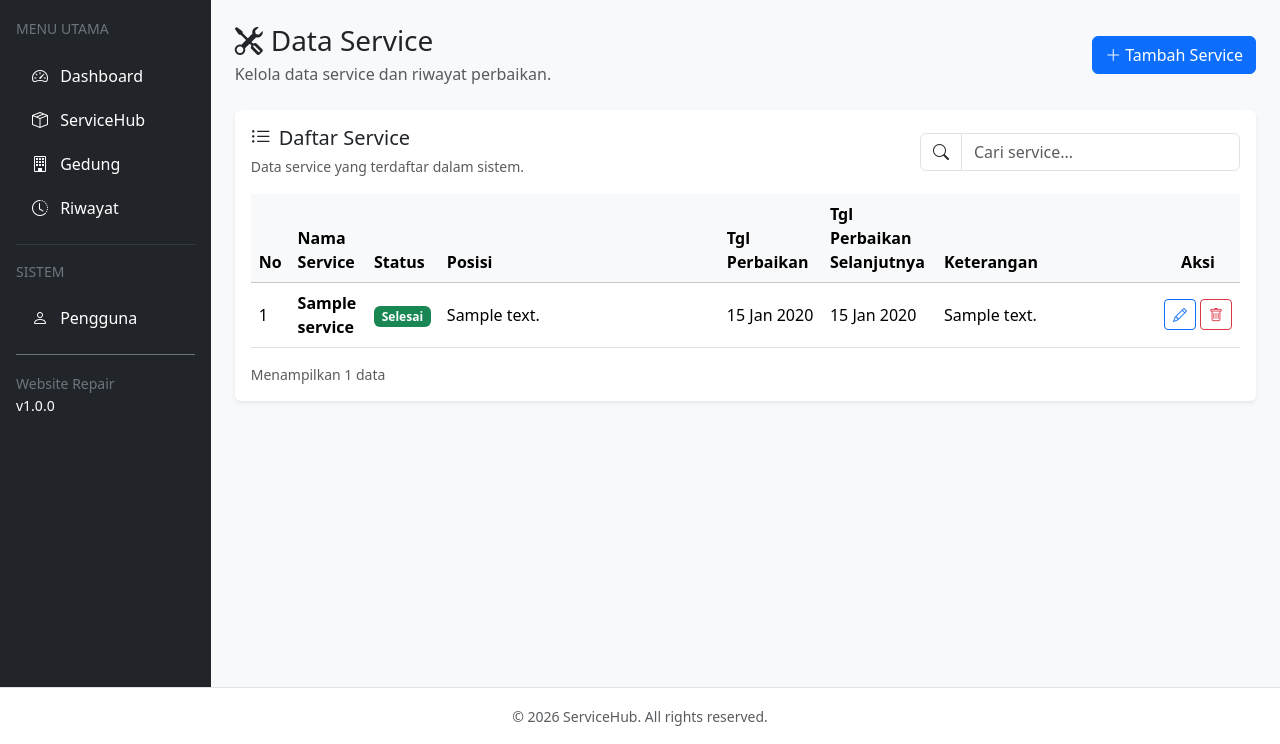
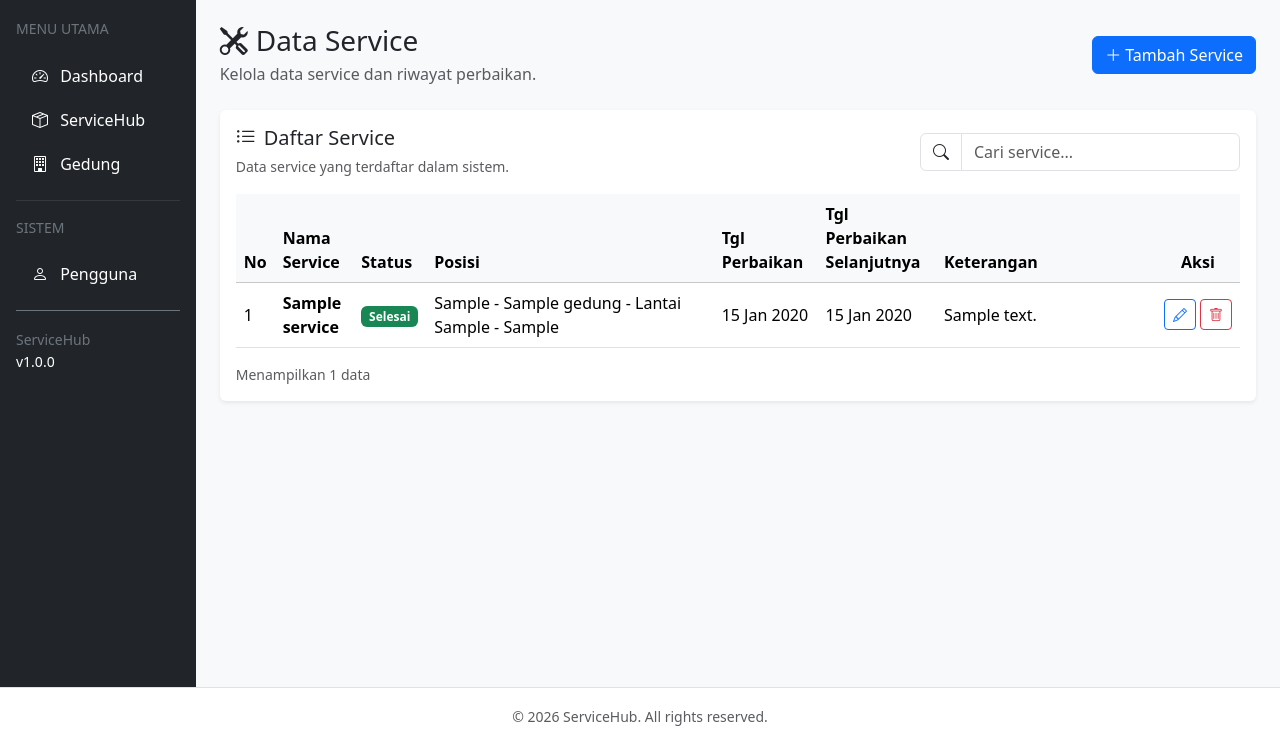
Before and after one commit to enomarozi/Website_Repair, a Flask app: page /service in a window 1280 px wide. Shown: the part 56-800 px from the top of the page. Run offline with Flask 3, Linux system fonts and the light colour scheme; a user stored in the database is signed in; tables that the repository leaves empty hold one stand-in row (values such as "Sample post"); some libraries are stand-ins or nearby versions.

Commit message:
03092026

```diff
--- a/app.py
+++ b/app.py
@@ -1,4 +1,4 @@
-from flask import Flask, render_template, request, redirect, url_for
+from flask import Flask, render_template, request, redirect, url_for, abort
 from flask_login import LoginManager, login_user, logout_user, login_required
 from werkzeug.security import generate_password_hash, check_password_hash
 from flask_wtf.csrf import CSRFProtect
@@ -41,6 +41,7 @@
 	default_limits=[],
 )
 
+PILIHAN_LANTAI = {"1","2","3","4","4.5","5","6"}
 @login_manager.user_loader
 def load_user(user_id):
 	return db.session.get(User, int(user_id))
@@ -122,18 +123,19 @@
 @app.route("/service/tambah", methods=["POST"])
 @login_required
 def service_tambah():
+	gedung = get_gedung_or_404()
 	nama_service = request.form.get("nama_service","").strip()
 	status_service = request.form.get("status_service", "").strip()
-	posisi = request.form.get("posisi", "").strip()
+	gedung_id = request.form.get("gedung_id", "").strip()
 	tgl_perbaikan = request.form.get("tgl_perbaikan", "").strip()
 	tgl_perbaikan_selanjutnya = request.form.get("tgl_perbaikan_selanjutnya", "").strip()
 	keterangan = request.form.get("keterangan", "").strip()
-	if not nama_service or not status_service or not posisi or not tgl_perbaikan_selanjutnya:
+	if not nama_service or not status_service or not gedung_id or not tgl_perbaikan_selanjutnya:
 		return redirect(url_for("service"))
 	service = Service(
 		nama_service=nama_service,
 		status_service=status_service,
-		posisi=posisi,
+		gedung_id=gedung_id,
 		tgl_perbaikan=parse_date(tgl_perbaikan),
 		tgl_perbaikan_selanjutnya=parse_date(tgl_perbaikan_selanjutnya),
 		keterangan=keterangan or None
@@ -146,18 +148,19 @@
 @login_required
 def service_edit(id):
 	service = db.get_or_404(Service, id)
+	gedung = get_gedung_or_404()
 	nama_service = request.form.get("nama_service","").strip()
 	status_service = request.form.get("status_service", "").strip()
-	posisi = request.form.get("posisi", "").strip()
+	gedung_id = request.form.get("gedung_id", "").strip()
 	tgl_perbaikan = request.form.get("tgl_perbaikan", "").strip()
 	tgl_perbaikan_selanjutnya = request.form.get("tgl_perbaikan_selanjutnya", "").strip()
 	keterangan = request.form.get("keterangan", "").strip()
-	if not nama_service or not status_service or not posisi or not tgl_perbaikan_selanjutnya:
+	if not nama_service or not status_service or not gedung_id or not tgl_perbaikan_selanjutnya:
 	    return redirect(url_for("service"))
 
 	service.nama_service=nama_service
 	service.status_service=status_service
-	service.posisi=posisi
+	service.gedung_id=gedung_id
 	service.tgl_perbaikan=parse_date(tgl_perbaikan)
 	service.tgl_perbaikan_selanjutnya=parse_date(tgl_perbaikan_selanjutnya)
 	service.keterangan=keterangan or None
@@ -189,6 +192,9 @@
 @app.route("/gedung/tambah", methods=["POST"])
 @login_required
 def gedung_tambah():
+	lantai = request.form.get("lantai")
+	if lantai not in PILIHAN_LANTAI:
+		abort(404)
 	kampus = request.form.get("kampus","").strip()
 	nama_gedung = request.form.get("nama_gedung", "").strip()
 	lantai = request.form.get("lantai", "").strip()
@@ -211,6 +217,9 @@
 @login_required
 def gedung_edit(id):
 	gedung = db.get_or_404(Gedung, id)
+	lantai = request.form.get("lantai")
+	if lantai not in PILIHAN_LANTAI:
+		abort(404)
 	kampus = request.form.get("kampus","").strip()
 	nama_gedung = request.form.get("nama_gedung", "").strip()
 	lantai = request.form.get("lantai", "").strip()
@@ -243,6 +252,15 @@
 	logout_user()
 	return redirect(url_for("login"))
 
+def get_gedung_or_404():
+    gedung_id = request.form.get("gedung_id", type=int)
+    if not gedung_id:
+        abort(404)
+    return db.get_or_404(Gedung, gedung_id)
+
+@app.errorhandler(404)
+def page_not_found(error):
+    return render_template("errors/404.html"), 404
 
 if __name__ == "__main__":
 	with app.app_context():
--- a/models.py
+++ b/models.py
@@ -13,7 +13,8 @@
 	id = db.Column(db.Integer, primary_key=True)
 	nama_service = db.Column(db.String(150), nullable=False)
 	status_service = db.Column(db.String(50), nullable=False, default="Menunggu")
-	posisi = db.Column(db.Text, nullable=False)
+	gedung_id = db.Column(db.Integer,db.ForeignKey("gedung.id"), nullable=False)
+	gedung = db.relationship("Gedung", backref="services")
 	tgl_perbaikan = db.Column(db.Date, nullable=False)
 	tgl_perbaikan_selanjutnya = db.Column(db.Date, nullable=False)
 	keterangan = db.Column(db.Text, nullable=True)
--- a/templates/gedung/index.html
+++ b/templates/gedung/index.html
@@ -1,6 +1,6 @@
 {% extends "layout/base.html" %}
 
-{% block title %}Gedung - Website Repair{% endblock %}
+{% block title %}Gedung - ServiceHub{% endblock %}
 
 {% block content %}
 <div class="d-flex flex-column flex-sm-row justify-content-between align-items-sm-center gap-3 mb-4">
--- a/templates/layout/base.html
+++ b/templates/layout/base.html
@@ -3,7 +3,7 @@
 <head>
     <meta charset="utf-8">
     <meta name="viewport" content="width=device-width, initial-scale=1">
-    <title>{% block title %}Website Repair{% endblock %}</title>
+    <title>{% block title %}ServiceHub{% endblock %}</title>
 
     <link href="https://cdn.jsdelivr.net/npm/bootstrap@5.3.8/dist/css/bootstrap.min.css" rel="stylesheet">
     <link rel="stylesheet" href="https://cdn.jsdelivr.net/npm/bootstrap-icons@1.13.1/font/bootstrap-icons.min.css">
--- a/templates/layout/sidebar.html
+++ b/templates/layout/sidebar.html
@@ -20,25 +20,16 @@
                     Dashboard
                 </a>
             </li>
-
             <li class="nav-item">
                 <a href="{{ url_for('service') }}" class="nav-link text-white">
                     <i class="bi bi-box-seam me-2"></i>
                     ServiceHub
                 </a>
             </li>
-
             <li class="nav-item">
                 <a href="{{ url_for('gedung') }}" class="nav-link text-white">
                     <i class="bi bi-building me-2"></i>
                     Gedung
-                </a>
-            </li>
-
-            <li class="nav-item">
-                <a href="#" class="nav-link text-white">
-                    <i class="bi bi-clock-history me-2"></i>
-                    Riwayat
                 </a>
             </li>
         </ul>
@@ -58,7 +49,7 @@
 
         <div class="mt-auto pt-3">
             <div class="border-top border-secondary pt-3">
-                <small class="text-secondary">Website Repair</small>
+                <small class="text-secondary">ServiceHub</small>
                 <div class="small">v1.0.0</div>
             </div>
         </div>
--- a/templates/modals/service_delete.html
+++ b/templates/modals/service_delete.html
@@ -11,7 +11,12 @@
                     <p class="mb-3">Apakah kamu yakin ingin menghapus service berikut?</p>
                     <div class="alert alert-warning mb-0">
                         <div class="fw-semibold"><i class="bi bi-tools me-2"></i>{{ service.nama_service }}</div>
-                        <div><i class="bi bi-geo-alt me-2"></i>{{ service.posisi }}</div>
+                        <div><i class="bi bi-geo-alt me-2"></i>
+                            {{ service.gedung.kampus }} -
+                            {{ service.gedung.nama_gedung }} -
+                            Lantai {{ service.gedung.lantai }} -
+                            {{ service.gedung.ruang }}
+                        </div>
                         <div><i class="bi bi-clipboard-check me-2"></i>{{ service.status_service }}</div>
                     </div>
                 </div>
--- a/templates/modals/service_edit.html
+++ b/templates/modals/service_edit.html
@@ -22,8 +22,24 @@
                             </select>
                         </div>
                         <div class="col-12">
-                            <label for="posisi{{ service.id }}" class="form-label fw-semibold"><i class="bi bi-geo-alt me-1"></i>Posisi</label>
-                            <input type="text" class="form-control" id="posisi{{ service.id }}" name="posisi" value="{{ service.posisi }}" placeholder="Contoh: Kampus A - Gedung Utama - Lantai 4 - Ruang IT" required>
+                            <label for="gedung_id{{ service.id }}" class="form-label fw-semibold">
+                                <i class="bi bi-geo-alt me-1"></i>Posisi
+                            </label>
+                            <select class="form-select" id="gedung_id{{ service.id }}" name="gedung_id" required>
+                                <option value="" disabled
+                                    {% if not service.gedung_id %}selected{% endif %}>
+                                    Pilih posisi gedung
+                                </option>
+                                {% for gedung in data_gedung %}
+                                <option value="{{ gedung.id }}"
+                                    {% if gedung.id == service.gedung_id %}selected{% endif %}>
+                                    {{ gedung.kampus }} -
+                                    {{ gedung.nama_gedung }} -
+                                    Lantai {{ gedung.lantai }} -
+                                    {{ gedung.ruang }}
+                                </option>
+                                {% endfor %}
+                            </select>
                         </div>
                         <div class="col-md-6">
                             <label for="tgl_perbaikan{{ service.id }}" class="form-label fw-semibold"><i class="bi bi-calendar-event me-1"></i>Tanggal Perbaikan</label>
--- a/templates/modals/service_tambah.html
+++ b/templates/modals/service_tambah.html
@@ -22,8 +22,9 @@
                         </div>
                         <div class="col-12">
                             <label for="posisi" class="form-label fw-semibold"><i class="bi bi-geo-alt me-1"></i>Posisi</label>
-                            <select class="form-select" id="posisi" name="posisi" required>
+                            <select class="form-select" id="gedung_id" name="gedung_id" required>
                                 <option value="" selected disabled>Pilih posisi gedung</option>
+
                                 {% for gedung in data_gedung %}
                                 <option value="{{ gedung.id }}">
                                     {{ gedung.kampus }} - {{ gedung.nama_gedung }} - Lantai {{ gedung.lantai }} - {{ gedung.ruang }}
--- a/templates/service/index.html
+++ b/templates/service/index.html
@@ -1,6 +1,6 @@
 {% extends "layout/base.html" %}
 
-{% block title %}Data Service - Website Repair{% endblock %}
+{% block title %}Data Service - ServiceHub{% endblock %}
 
 {% block content %}
 <div class="d-flex flex-column flex-sm-row justify-content-between align-items-sm-center gap-3 mb-4">
@@ -54,7 +54,12 @@
                                 <span class="badge text-bg-secondary">{{ service.status_service }}</span>
                             {% endif %}
                         </td>
-                        <td style="min-width: 280px;">{{ service.posisi }}</td>
+                        <td style="min-width: 280px;">
+                            {{ service.gedung.kampus }}
+                            - {{ service.gedung.nama_gedung }}
+                            - Lantai {{ service.gedung.lantai }}
+                            - {{ service.gedung.ruang }}
+                        </td>
                         <td class="text-nowrap">{{ service.tgl_perbaikan.strftime("%d %b %Y") if service.tgl_perbaikan else "-" }}</td>
                         <td class="text-nowrap">{{ service.tgl_perbaikan_selanjutnya.strftime("%d %b %Y") if service.tgl_perbaikan_selanjutnya else "-" }}</td>
                         <td style="min-width: 220px;">{{ service.keterangan or "-" }}</td>
```
Also changed, not shown: templates/errors/404.html (added, +21 -0 lines).
